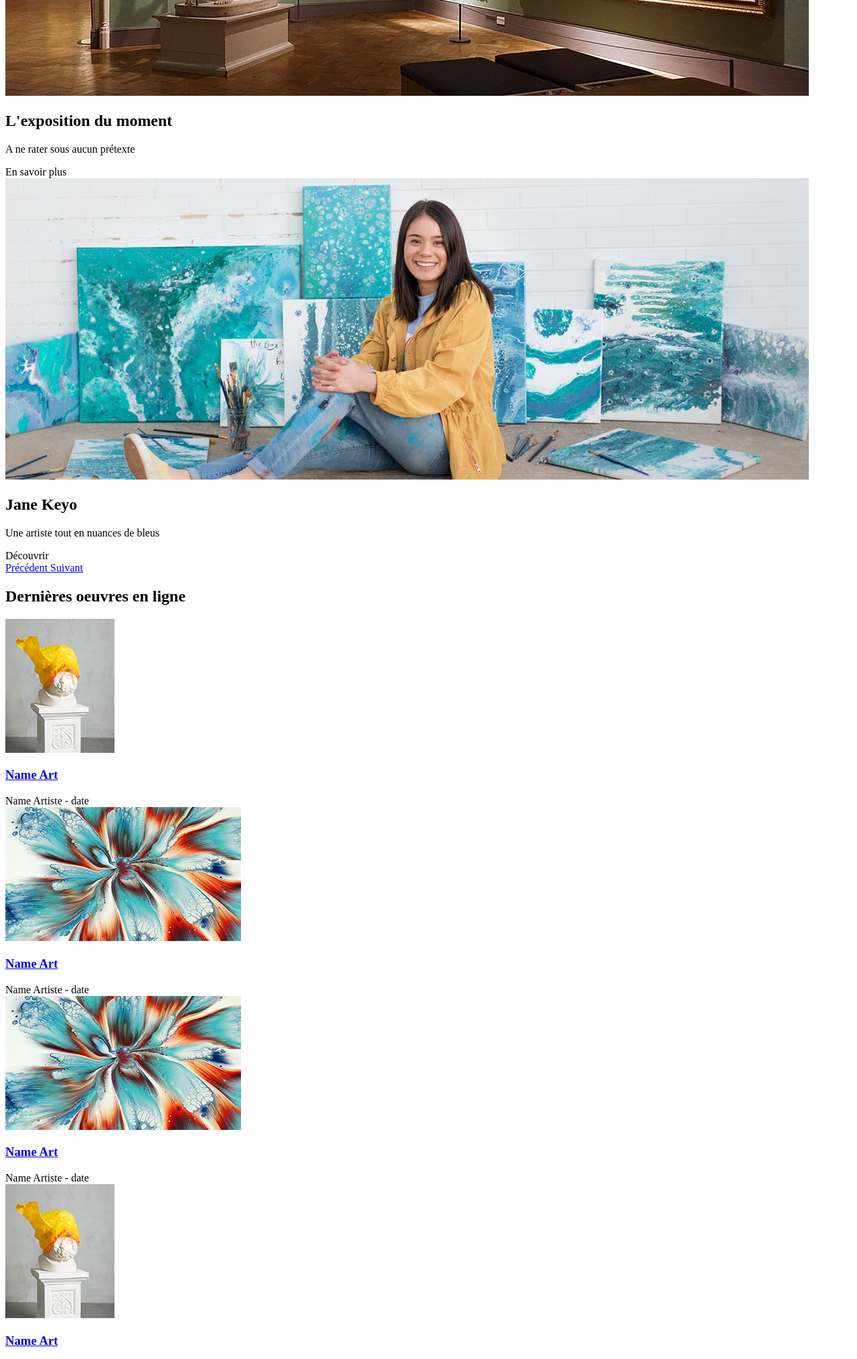
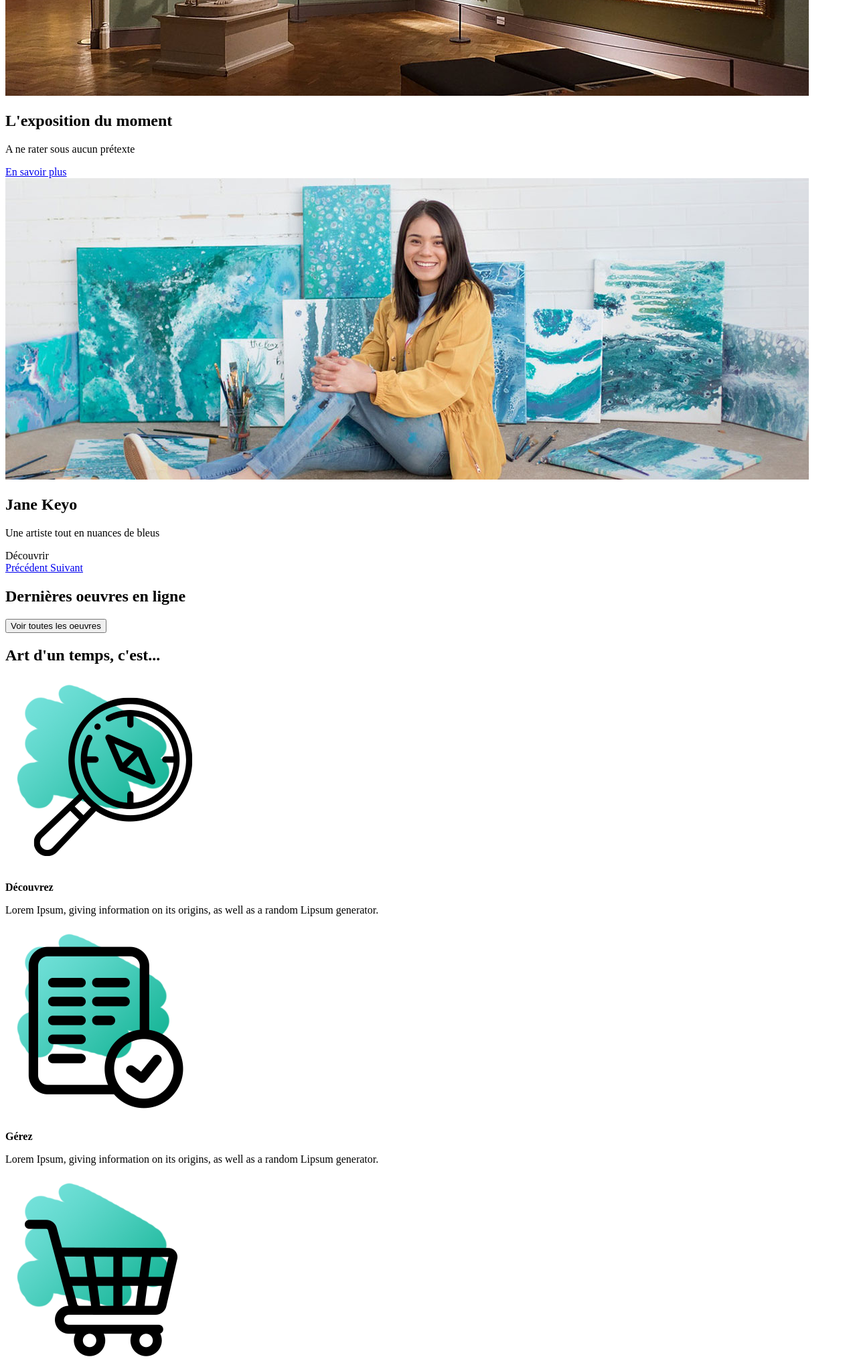
Before and after one commit to HeyMilie/Art-d-un-temps, a Symfony app: template templates/home/index.html.twig in a window 1280 px wide. Shown: the part 1323-3352 px from the top of the page at 67% size. Run offline with Twig, Linux system fonts and the light colour scheme; the template is opened without the code that fills it, so the values that code supplies are empty; some libraries are stand-ins or nearby versions.

Commit message:
Correctif Hp : affichage des oeuvres et pictos

```diff
--- a/src/Controller/OeuvreController.php
+++ b/src/Controller/OeuvreController.php
@@ -21,14 +21,11 @@ class OeuvreController extends AbstractController
     #[Route('/oeuvres', name: 'oeuvres', methods: ['GET'])]
     public function homeOeuvres(OeuvreRepository $oeuvreRepository): Response
     {
-        // $oeuvres = $oeuvreRepository->findAll();
         $peintures = $oeuvreRepository->findByCategorie('peinture');
         $sculptures = $oeuvreRepository->findByCategorie('sculpture');
         $ceramiques = $oeuvreRepository->findByCategorie('céramique');
         //dd($sculptures);
-        //$peintures = $oeuvreRepository->findByExampleField("Peinture");
         return $this->render('oeuvre/oeuvres.html.twig', [
-            // 'oeuvres' => $oeuvres,
             'peintures' => $peintures,
             'sculptures' => $sculptures,
             'ceramiques' => $ceramiques
--- a/templates/home/index.html.twig
+++ b/templates/home/index.html.twig
@@ -21,7 +21,7 @@
                     <div class="carousel-caption">
                         <h1>L'exposition du moment</h1>
                         <p class="text-slide-home">A ne rater sous aucun prétexte</p>
-                        <a class="btn" type="submit">En savoir plus</a>
+                        <a class="btn" type="submit" href="{{ path("event") }}">En savoir plus</a>
                     </div>
                 </div>
                 <div class="carousel-item">
@@ -51,96 +51,18 @@
 
             <h2 class="text-center">Dernières oeuvres en ligne</h2>
 
-            <div class="row ">
+            <div class="card-columns">
 
-                <!-- OEUVRE 1 -->
-                <div class="col-xl-2 col-lg-6 col-md-4 col-sm-4">
-                    <article id="mea-o1" class="p-3">
+                {% for oeuvre in oeuvres %}
+                <div class="card">
+                    <img class="card-img-top" src="{{ asset(dossier_images_oeuvres) ~ oeuvre.photo }}" alt="-">
+                        <article class="card-body">
+                        <h3><a href="{{ path('oeuvre', {'id': oeuvre.id}) }}">{{ oeuvre.nomOeuvre }}</a></h3>
+                            <span class="details-oeuvre">{{ oeuvre.membre.pseudo }} / {{ oeuvre.annee ? oeuvre.annee|date('Y-m-d') : '' }}</span>
+                        </article>
+                </div>
+                {% endfor %}
 
-                        <img class="rounded" src="/images/oeuvre_mea_01.jpg">
-                        </img>
-                        <h3><a href="#">Name Art</a></h3>
-                        <span class="details-oeuvre">Name Artiste - date</span>
-                    </article>
-                </div>
-
-                <!-- OEUVRE 2 -->
-                <div class=" col-xl-4 col-lg-6 col-md-6 col-sm-8">
-                    <article id="mea-o2" class="p-3">
-
-                        <img class="rounded" src="/images/oeuvre_mea_02.jpg">
-                        </img>
-                        <h3><a href="#">Name Art</a></h3>
-                        <span class="details-oeuvre">Name Artiste - date</span>
-                    </article>
-                </div>
-
-                <!-- OEUVRE 3 -->
-                <div class="col-xl-4 col-lg-8 col-md-6 col-sm-8">
-                    <article id="mea-o1" class="p-3">
-
-                        <img class="rounded" src="/images/oeuvre_mea_02.jpg">
-                        </img>
-                        <h3><a href="#">Name Art</a></h3>
-                        <span class="details-oeuvre">Name Artiste - date</span>
-                    </article>
-                </div>
-
-                <!-- OEUVRE 4 -->
-                <div class="col-xl-2 col-lg-3 col-md-4 col-sm-2">
-                    <article id="mea-o4" class="p-4">
-
-                        <img class="rounded" src="/images/oeuvre_mea_01.jpg">
-                        </img>
-                        <h3><a href="#">Name Art</a></h3>
-                        <span class="details-oeuvre">Name Artiste - date</span>
-                    </article>
-                </div>
-
-                <div class="row d-none d-lg-flex">
-
-                    <!-- OEUVRE 5 -->
-                    <div class="col-xl-4 col-lg-8 col-md-6">
-                        <article id="mea-o1" class="p-3">
-
-                            <img class="rounded" src="/images/oeuvre_mea_02.jpg">
-                            </img>
-                            <h3><a href="#">Name Art</a></h3>
-                            <span class="details-oeuvre">Name Artiste - date</span>
-                        </article>
-                    </div>
-
-                    <!-- OEUVRE 6 -->
-                    <div class="col-xl-2 col-lg-4 col-md-4">
-                        <article id="mea-o2" class="p-3">
-
-                            <img class="rounded" src="/images/oeuvre_mea_01.jpg">
-                            </img>
-                            <h3><a href="#">Name Art</a></h3>
-                            <span class="details-oeuvre">Name Artiste - date</span>
-                        </article>
-                    </div>
-
-                    <!-- OEUVRE 7 -->
-                    <div class="col-xl-2 col-lg-6 col-md-4">
-                        <article id="mea-o1" class="p-3">
-                            <img class="rounded" src="/images/oeuvre_mea_01.jpg">
-                            </img>
-                            <h3><a href="#">Name Art</a></h3>
-                            <span class="details-oeuvre">Name Artiste - date</span>
-                        </article>
-                    </div>
-
-                    <!-- OEUVRE 8 -->
-                    <div class="col-xl-4 col-lg-6 col-md-6">
-                        <article id="mea-o4" class="p-3">
-                            <img class="rounded" src="/images/oeuvre_mea_02.jpg">
-                            </img>
-                            <h3><a href="#">Name Art</a></h3>
-                            <span class="details-oeuvre">Name Artiste - date</span>
-                        </article>
-                    </div>
-                </div>
             </div>
 
            <div class="d-flex justify-content-xl-end ps-xl-5 justify-content-sm-start"><button class="btn btn-warning">Voir toutes les oeuvres</button></div>
--- a/templates/oeuvre/oeuvres.html.twig
+++ b/templates/oeuvre/oeuvres.html.twig
@@ -24,7 +24,7 @@
                         <img class="card-img-top" src="{{ asset(dossier_images_oeuvres) ~ peinture.photo }}" alt="-">
                             <article class="card-body">
                             <h3><a href="{{ path('oeuvre', {'id': peinture.id}) }}">{{ peinture.nomOeuvre }}</a></h3>
-                                <span class="details-oeuvre"> {{ peinture.annee ? peinture.annee|date('Y-m-d') : '' }}</span>
+                                <span class="details-oeuvre">{{ peinture.membre.pseudo }} /  {{ peinture.annee ? peinture.annee|date('Y-m-d') : '' }}</span>
                             </article>
                     </div>
                     {% endfor %}
@@ -40,7 +40,7 @@
                         <img class="card-img-top" src="{{ asset(dossier_images_oeuvres) ~ sculpture.photo }}" alt="-">
                             <article class="card-body">
                             <h3><a href="{{ path('oeuvre', {'id': sculpture.id}) }}">{{ sculpture.nomOeuvre }}</a></h3>
-                                <span class="details-oeuvre"> {{ sculpture.annee ? sculpture.annee|date('Y-m-d') : '' }}</span>
+                                <span class="details-oeuvre">{{ sculpture.membre.pseudo }} /  {{ sculpture.annee ? sculpture.annee|date('Y-m-d') : '' }}</span>
                             </article>
                     </div>
                     {% endfor %}
@@ -56,7 +56,7 @@
                         <img class="card-img-top" src="{{ asset(dossier_images_oeuvres) ~ ceramique.photo }}" alt="-">
                             <article class="card-body">
                             <h3><a href="{{ path('oeuvre', {'id': ceramique.id}) }}">{{ ceramique.nomOeuvre }}</a></h3>
-                                <span class="details-oeuvre"> {{ ceramique.annee ? ceramique.annee|date('Y-m-d') : '' }}</span>
+                                <span class="details-oeuvre">{{ ceramique.membre.pseudo }} /  {{ ceramique.annee ? ceramique.annee|date('Y-m-d') : '' }}</span>
                             </article>
                     </div>
                     {% endfor %}
```
Also changed, not shown: src/Controller/HomeController.php (+7 -3 lines), src/Repository/OeuvreRepository.php (+17 -2 lines), public/images/achetez.png, public/images/article.png, public/images/decouvrez.png, public/images/gerez.png, public/images/venez.jpg.
